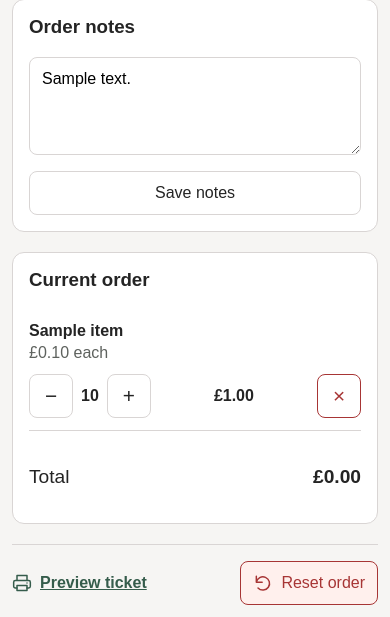
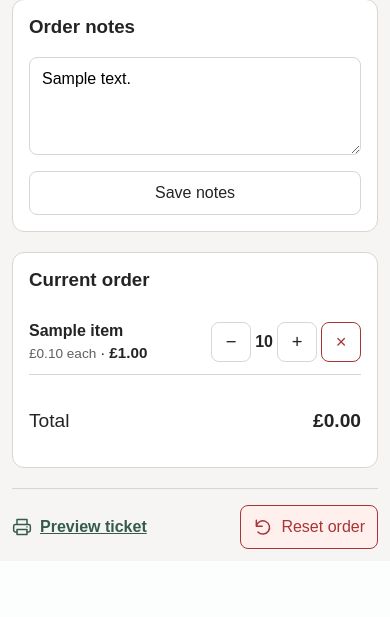
Before and after one commit to daisy-may-t/restaurant, a Flask app: template templates/table_order.html in a window 390 px wide. Shown: the part 465-1082 px from the top of the page. After the commit the page ends 1014 px from the top, so only its background shows below. Run offline with Flask 3, Linux system fonts and the light colour scheme; the template is opened without the code that fills it: most values are stand-ins (such as "Sample title", 1, 10 or a date in 2020).

Commit message:
Realign +- buttons

```diff
--- a/static/css/style.css
+++ b/static/css/style.css
@@ -576,6 +576,22 @@ button.danger:hover {
   overflow-wrap: anywhere;
 }
 
+.order-item-prices {
+  display: flex;
+  align-items: baseline;
+  flex-wrap: wrap;
+  gap: var(--space-1);
+  font-size: 0.95rem;
+}
+
+.item-unit-price {
+  font-size: 0.85rem;
+}
+
+.item-line-total {
+  color: var(--color-text);
+}
+
 .order-item-actions,
 .order-item-actions form {
   display: flex;
@@ -589,9 +605,10 @@ button.danger:hover {
 
 .quantity-controls button,
 .remove-item {
-  width: var(--control-height);
+  width: 40px;
+  min-height: 40px;
   padding: 0;
-  font-size: 1.3rem;
+  font-size: 1.15rem;
 }
 
 .quantity-controls span {
@@ -733,12 +750,20 @@ textarea {
   }
 
   .order-items li {
-    flex-direction: column;
-    align-items: stretch;
+    flex-direction: row;
+    align-items: center;
+    flex-wrap: nowrap;
   }
 
-  .order-item-actions {
-    justify-content: space-between;
+  .order-item-details {
+    flex: 1 1 0;
+    flex-direction: column;
+  }
+
+  .order-item-actions,
+  .order-item-actions form {
+    flex-wrap: nowrap;
+    gap: var(--space-1);
   }
 
   .data-table, .data-table tbody, .data-table tr, .data-table td { display: block; }
--- a/templates/table_order.html
+++ b/templates/table_order.html
@@ -66,7 +66,11 @@
               <li>
                 <div class="order-item-details">
                   <strong>{{ item.item_name }}</strong>
-                  <span class="item-unit-price">&pound;{{ '%.2f'|format(item.unit_price_pence / 100) }} each</span>
+                  <span class="order-item-prices">
+                    <span class="item-unit-price">&pound;{{ '%.2f'|format(item.unit_price_pence / 100) }} each</span>
+                    <span aria-hidden="true">&middot;</span>
+                    <strong class="item-line-total">&pound;{{ '%.2f'|format(item.unit_price_pence * item.quantity / 100) }}</strong>
+                  </span>
                 </div>
                 <div class="order-item-actions">
                   <form class="quantity-controls" method="post" action="{{ url_for('update_order_item_quantity', table_id=table.id, item_id=item.id) }}">
@@ -75,7 +79,6 @@
                     <span aria-label="Quantity: {{ item.quantity }}">{{ item.quantity }}</span>
                     <button type="submit" name="change" value="1" aria-label="Increase quantity of {{ item.item_name }}" {% if item.quantity == 999 %}disabled{% endif %}>+</button>
                   </form>
-                  <strong class="item-line-total">&pound;{{ '%.2f'|format(item.unit_price_pence * item.quantity / 100) }}</strong>
                   <form method="post" action="{{ url_for('remove_order_item', table_id=table.id, item_id=item.id) }}">
                     <input type="hidden" name="csrf_token" value="{{ csrf_token() }}" />
                     <button type="submit" class="remove-item" aria-label="Remove {{ item.item_name }}">&times;</button>
```
